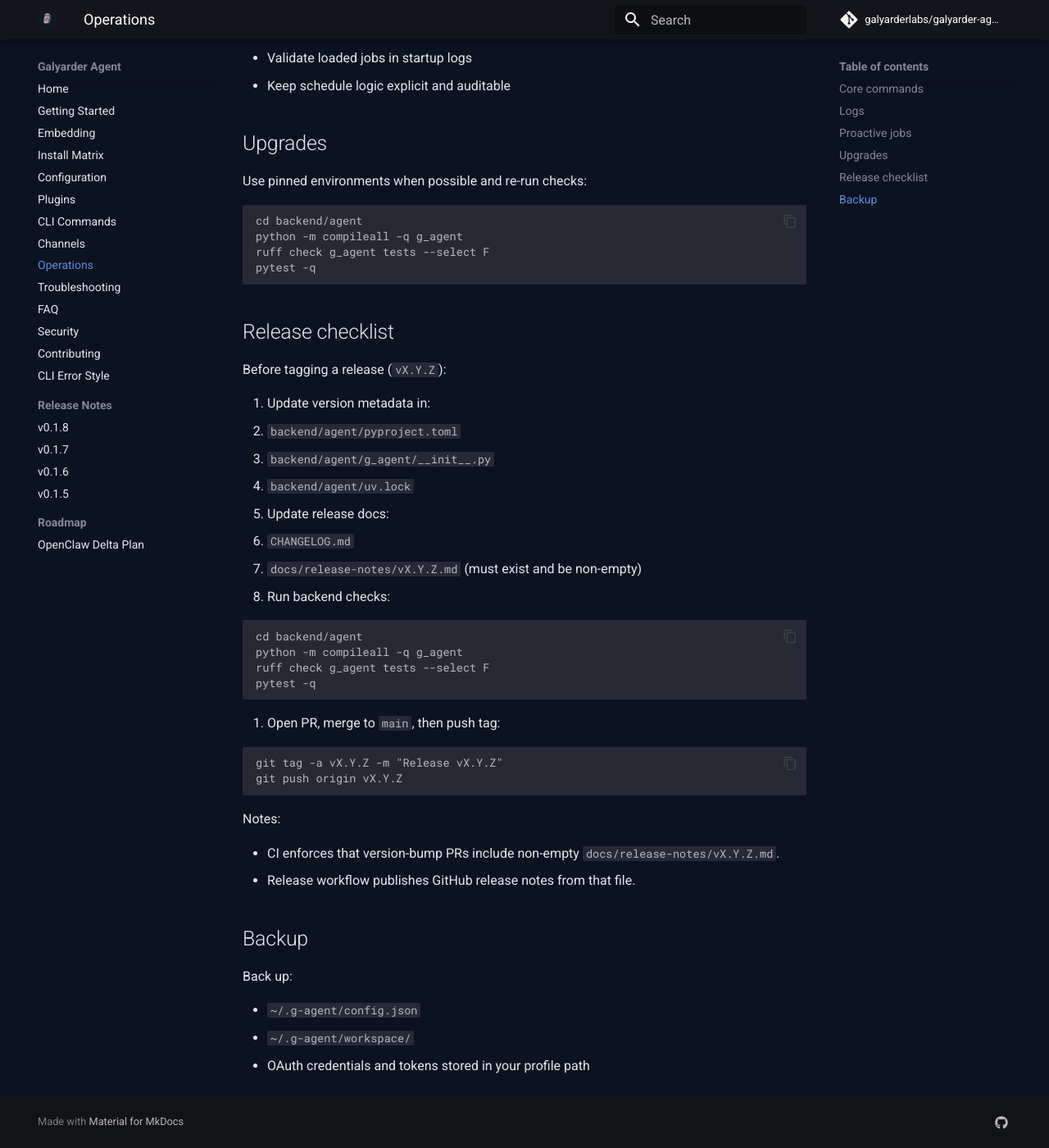
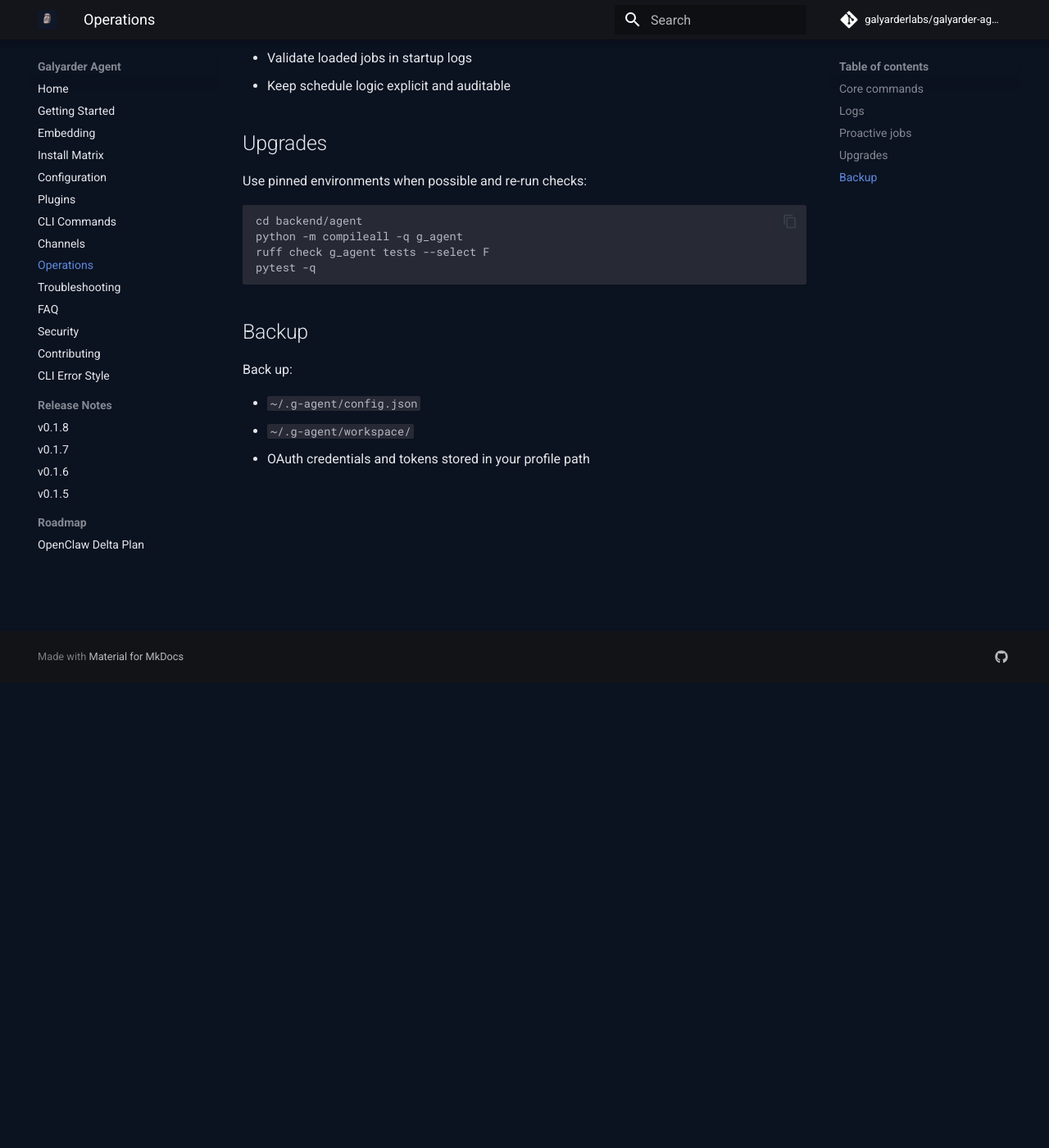
Before and after one commit to galyarderlabs/galyarder-agent, an MkDocs documentation site: the page built from docs/operations.md, in a window 1280 px wide and 1400 px high, scrolled down 567 px. Shown: the whole window at 82% size. Built offline with MkDocs 1.6.1 and Material for MkDocs 9.7.7, drawn with Linux system fonts in a browser that asks for light colours; comment, search, counter and statistics services are not loaded; after the commit the page ends 1227 px from its top, so only the background shows below that.

Commit message:
docs: move release checklist from operations to contributing (#74)

````diff
--- a/docs/operations.md
+++ b/docs/operations.md
@@ -34,38 +34,6 @@ ruff check g_agent tests --select F
 pytest -q
 ```
 
-## Release checklist
-
-Before tagging a release (`vX.Y.Z`):
-
-1. Update version metadata in:
-   - `backend/agent/pyproject.toml`
-   - `backend/agent/g_agent/__init__.py`
-   - `backend/agent/uv.lock`
-2. Update release docs:
-   - `CHANGELOG.md`
-   - `docs/release-notes/vX.Y.Z.md` (must exist and be non-empty)
-3. Run backend checks:
-
-```bash
-cd backend/agent
-python -m compileall -q g_agent
-ruff check g_agent tests --select F
-pytest -q
-```
-
-4. Open PR, merge to `main`, then push tag:
-
-```bash
-git tag -a vX.Y.Z -m "Release vX.Y.Z"
-git push origin vX.Y.Z
-```
-
-Notes:
-
-- CI enforces that version-bump PRs include non-empty `docs/release-notes/vX.Y.Z.md`.
-- Release workflow publishes GitHub release notes from that file.
-
 ## Backup
 
 Back up:
````
Also changed, not shown: docs/contributing.md (+32 -0 lines).
